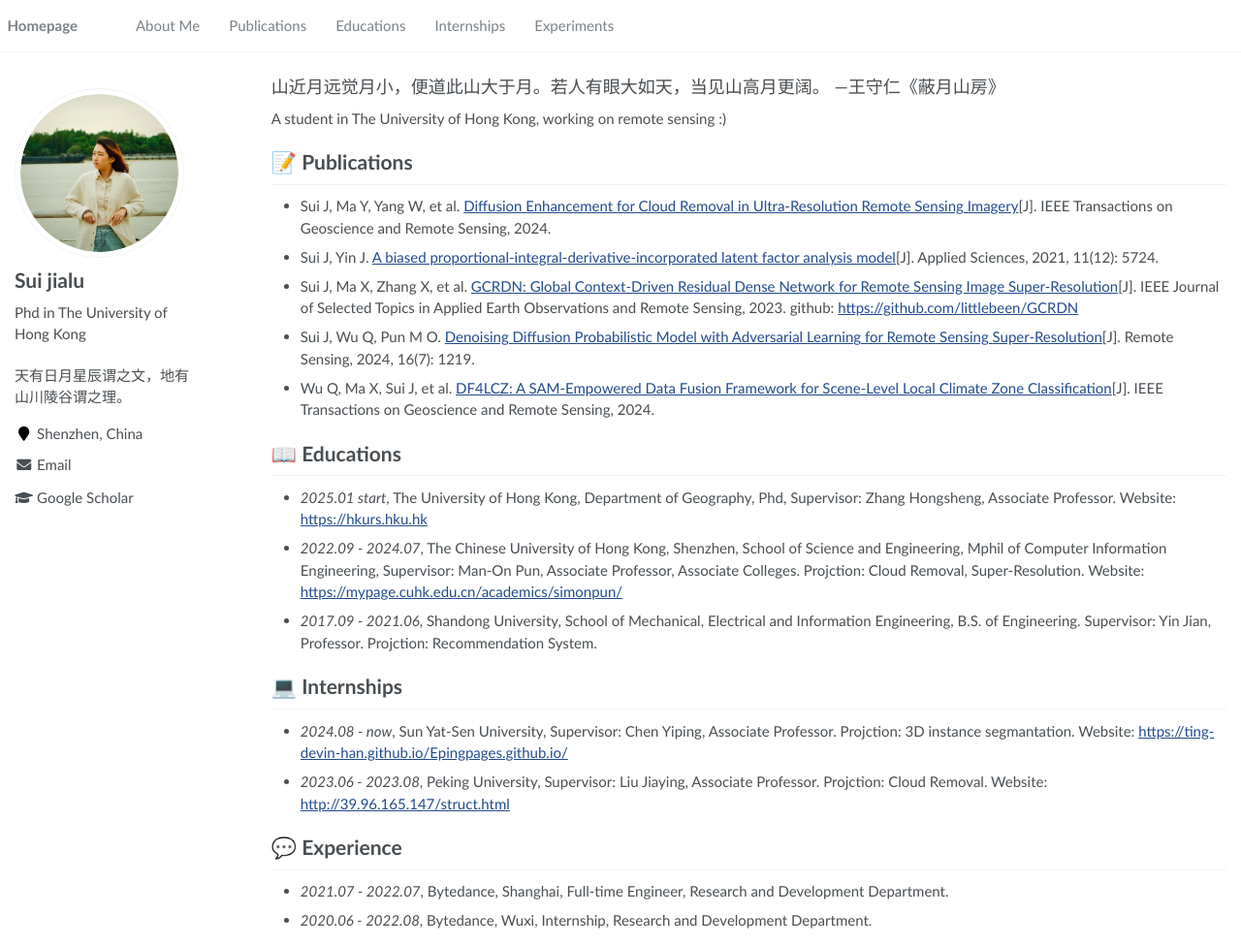
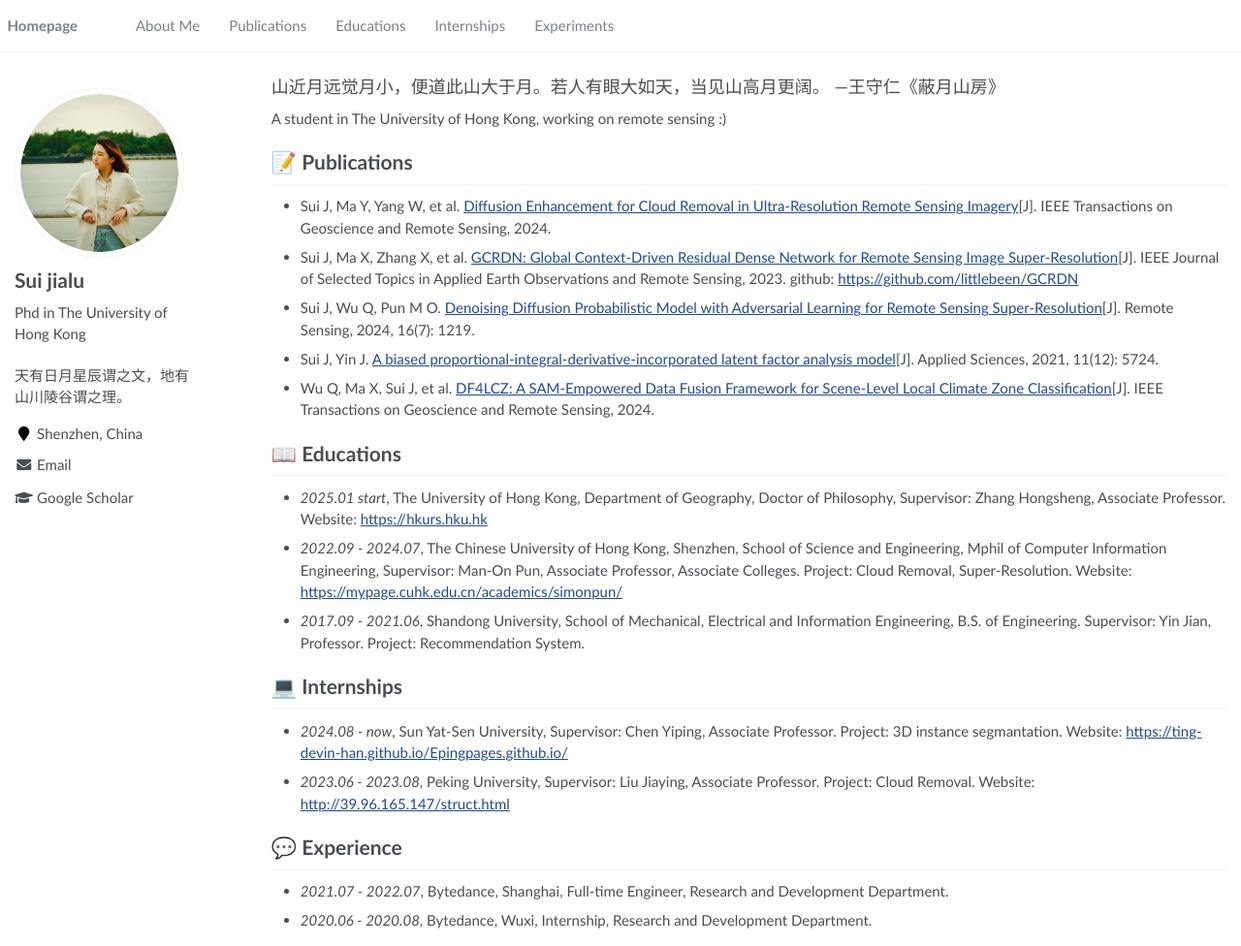
Before and after one commit to littlebeen/littlebeen_homepage, a Jekyll site: the page built from _pages/about.md, in a window 1280 px wide and 976 px high. Shown: the whole window at 97% size. Built offline with Jekyll 4.4.1, drawn with Linux system fonts in a browser that asks for light colours.

Commit message:
Update about.md

```diff
--- a/_pages/about.md
+++ b/_pages/about.md
@@ -22,20 +22,20 @@ redirect_from:
 
 # 📝 Publications
 - Sui J, Ma Y, Yang W, et al.  <a href='https://ieeexplore.ieee.org/abstract/document/10552304'>Diffusion Enhancement for Cloud Removal in Ultra-Resolution Remote Sensing Imagery</a>[J]. IEEE Transactions on Geoscience and Remote Sensing, 2024.
-- Sui J, Yin J. <a href='https://www.mdpi.com/2076-3417/11/12/5724'>A biased proportional-integral-derivative-incorporated latent factor analysis model</a>[J]. Applied Sciences, 2021, 11(12): 5724.
 - Sui J, Ma X, Zhang X, et al. <a href='https://ieeexplore.ieee.org/stamp/stamp.jsp?arnumber=10115440'>GCRDN: Global Context-Driven Residual Dense Network for Remote Sensing Image Super-Resolution</a>[J]. IEEE Journal of Selected Topics in Applied Earth Observations and Remote Sensing, 2023. github: <a href='https://github.com/littlebeen/GCRDN'>https://github.com/littlebeen/GCRDN</a>
 - Sui J, Wu Q, Pun M O.  <a href='https://www.mdpi.com/2072-4292/16/7/1219'>Denoising Diffusion Probabilistic Model with Adversarial Learning for Remote Sensing Super-Resolution</a>[J]. Remote Sensing, 2024, 16(7): 1219.
+- Sui J, Yin J. <a href='https://www.mdpi.com/2076-3417/11/12/5724'>A biased proportional-integral-derivative-incorporated latent factor analysis model</a>[J]. Applied Sciences, 2021, 11(12): 5724.
 - Wu Q, Ma X, Sui J, et al.  <a href='https://ieeexplore.ieee.org/abstract/document/10556641/'>DF4LCZ: A SAM-Empowered Data Fusion Framework for Scene-Level Local Climate Zone Classification</a>[J]. IEEE Transactions on Geoscience and Remote Sensing, 2024.
 
 # 📖 Educations
-- *2025.01 start*, The University of Hong Kong, Department of Geography, Phd, Supervisor: Zhang Hongsheng, Associate Professor. Website: <a href='https://hkurs.hku.hk'>https://hkurs.hku.hk</a>
-- *2022.09 - 2024.07*, The Chinese University of Hong Kong, Shenzhen, School of Science and Engineering, Mphil of Computer Information Engineering, Supervisor: Man-On Pun, Associate Professor, Associate Colleges. Projction: Cloud Removal, Super-Resolution. Website: <a href='https://mypage.cuhk.edu.cn/academics/simonpun/'>https://mypage.cuhk.edu.cn/academics/simonpun/</a>
-- *2017.09 - 2021.06*, Shandong University, School of Mechanical, Electrical and Information Engineering, B.S. of Engineering. Supervisor: Yin Jian, Professor. Projction: Recommendation System.
+- *2025.01 start*, The University of Hong Kong, Department of Geography, Doctor of Philosophy, Supervisor: Zhang Hongsheng, Associate Professor. Website: <a href='https://hkurs.hku.hk'>https://hkurs.hku.hk</a>
+- *2022.09 - 2024.07*, The Chinese University of Hong Kong, Shenzhen, School of Science and Engineering, Mphil of Computer Information Engineering, Supervisor: Man-On Pun, Associate Professor, Associate Colleges. Project: Cloud Removal, Super-Resolution. Website: <a href='https://mypage.cuhk.edu.cn/academics/simonpun/'>https://mypage.cuhk.edu.cn/academics/simonpun/</a>
+- *2017.09 - 2021.06*, Shandong University, School of Mechanical, Electrical and Information Engineering, B.S. of Engineering. Supervisor: Yin Jian, Professor. Project: Recommendation System.
 
 # 💻 Internships
-- *2024.08 - now*, Sun Yat-Sen University, Supervisor: Chen Yiping, Associate Professor. Projction: 3D instance segmantation. Website: <a href='https://ting-devin-han.github.io/Epingpages.github.io'>https://ting-devin-han.github.io/Epingpages.github.io/</a>
-- *2023.06 - 2023.08*, Peking University, Supervisor: Liu Jiaying, Associate Professor. Projction: Cloud Removal. Website: <a href='http://39.96.165.147/struct.html'>http://39.96.165.147/struct.html</a>
+- *2024.08 - now*, Sun Yat-Sen University, Supervisor: Chen Yiping, Associate Professor. Project: 3D instance segmantation. Website: <a href='https://ting-devin-han.github.io/Epingpages.github.io'>https://ting-devin-han.github.io/Epingpages.github.io/</a>
+- *2023.06 - 2023.08*, Peking University, Supervisor: Liu Jiaying, Associate Professor. Project: Cloud Removal. Website: <a href='http://39.96.165.147/struct.html'>http://39.96.165.147/struct.html</a>
 
 # 💬 Experience
 - *2021.07 - 2022.07*, Bytedance, Shanghai, Full-time Engineer, Research and Development Department.
-- *2020.06 - 2022.08*, Bytedance, Wuxi, Internship, Research and Development Department.
+- *2020.06 - 2020.08*, Bytedance, Wuxi, Internship, Research and Development Department.
```
